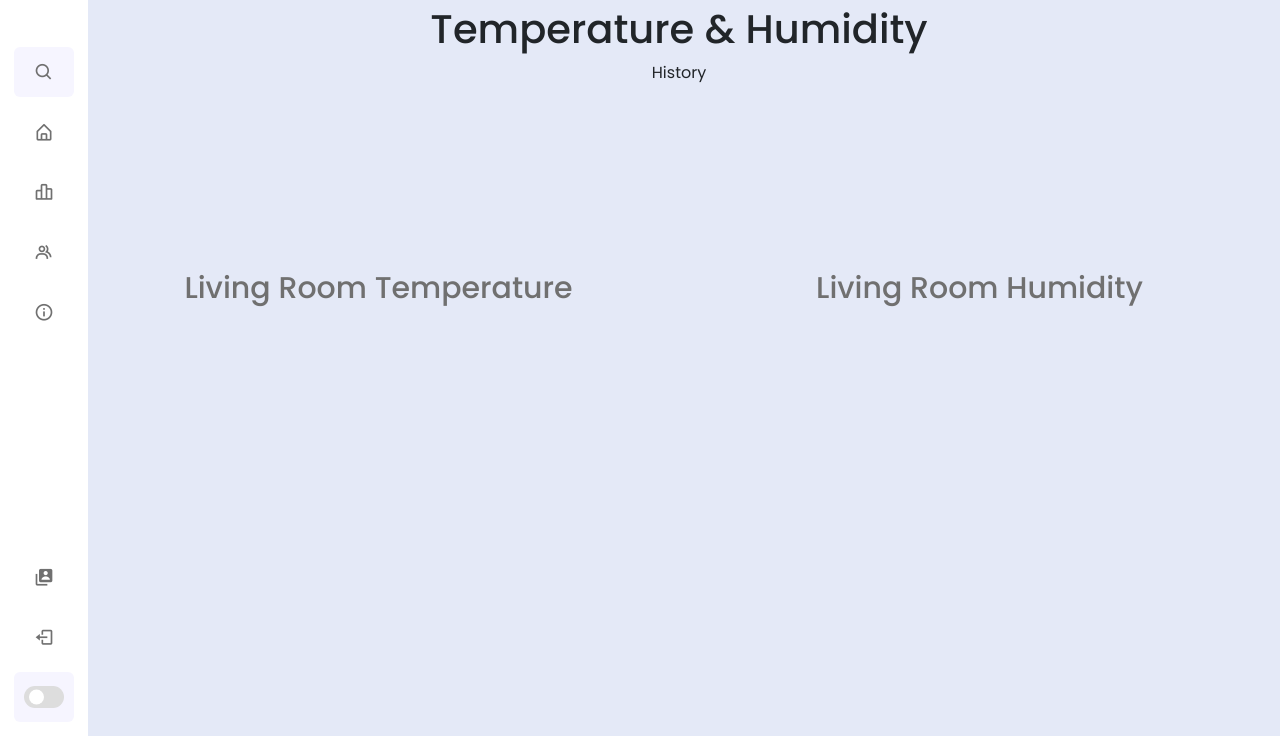
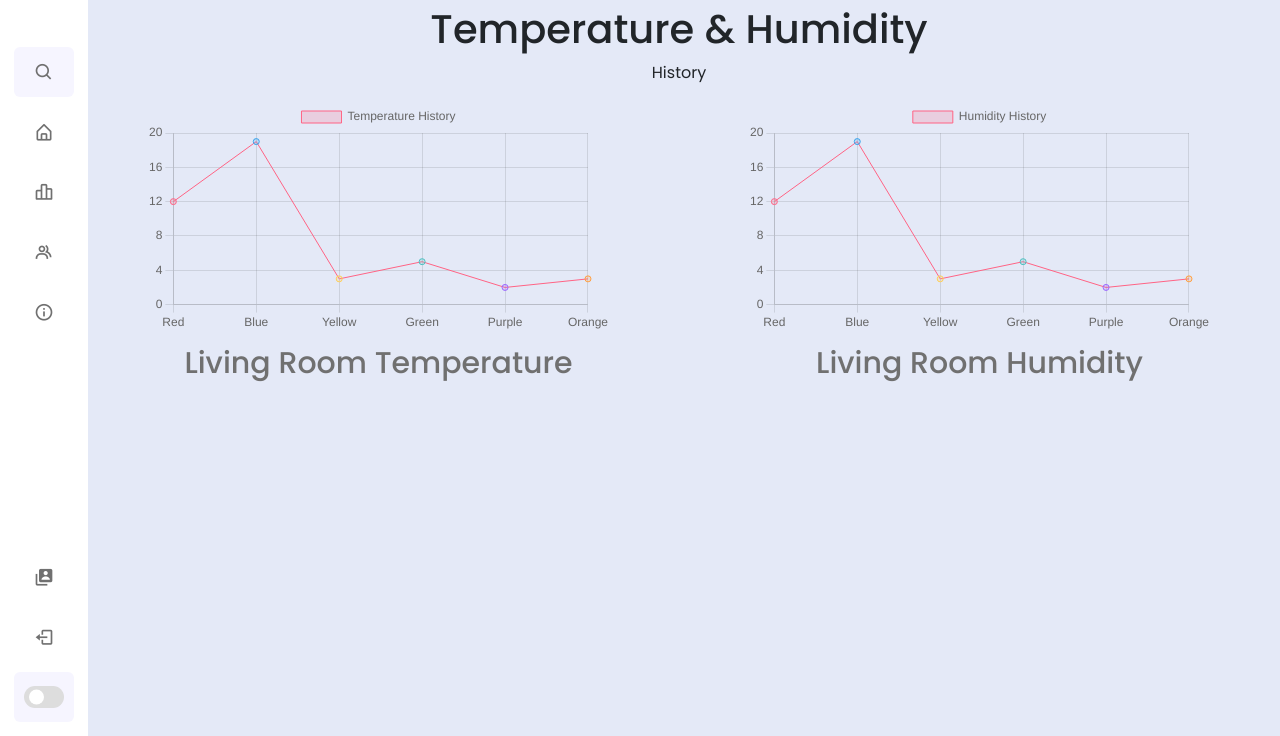
Before and after one commit to MartinZakhaev/SABI-IoT-Dashboard, a website: page pages/statistic.html in a window 1280 px wide. Shown: the part 64-800 px from the top of the page. Drawn offline with nearby package versions, Linux system fonts and the light colour scheme; files that its build step writes are made by us from their sources; files whose address does not match are found by name.

Commit message:
adding history chart for temperature and humidity to statistic page

```diff
--- a/pages/statistic.html
+++ b/pages/statistic.html
@@ -117,13 +117,13 @@
             <p>History</p>
             <div class="row row-cols-2">
                 <div class="col">
-                    <div class="chart-box">
+                    <div class="chart-box mx-2 px-5">
                         <canvas id="temp"></canvas>
                     </div>
                     <h2 class="text">Living Room Temperature</h2>
                 </div>
                 <div class="col">
-                    <div class="chart-box">
+                    <div class="chart-box mx-2 px-5">
                         <canvas id="humidity"></canvas>
                     </div>
                     <h2 class="text">Living Room Humidity</h2>
@@ -133,6 +133,82 @@
     </section>
 
     <script src="https://cdn.jsdelivr.net/npm/bootstrap@5.2.2/dist/js/bootstrap.bundle.min.js"></script>
+    <script src="https://cdn.jsdelivr.net/npm/chart.js"></script>
+    <script>
+        const tempCanvas = document.getElementById('temp');
+        const tempChart = new Chart(tempCanvas, {
+            type: 'line',
+            data: {
+                labels: ['Red', 'Blue', 'Yellow', 'Green', 'Purple', 'Orange'],
+                datasets: [{
+                    label: 'Temperature History',
+                    data: [12, 19, 3, 5, 2, 3],
+                    backgroundColor: [
+                        'rgba(255, 99, 132, 0.2)',
+                        'rgba(54, 162, 235, 0.2)',
+                        'rgba(255, 206, 86, 0.2)',
+                        'rgba(75, 192, 192, 0.2)',
+                        'rgba(153, 102, 255, 0.2)',
+                        'rgba(255, 159, 64, 0.2)'
+                    ],
+                    borderColor: [
+                        'rgba(255, 99, 132, 1)',
+                        'rgba(54, 162, 235, 1)',
+                        'rgba(255, 206, 86, 1)',
+                        'rgba(75, 192, 192, 1)',
+                        'rgba(153, 102, 255, 1)',
+                        'rgba(255, 159, 64, 1)'
+                    ],
+                    borderWidth: 1
+                }]
+            },
+            options: {
+                scales: {
+                    y: {
+                        beginAtZero: true
+                    }
+                }
+            }
+        });
+    </script>
+    <script>
+        const humidityCanvas = document.getElementById('humidity');
+        const humidityChart = new Chart(humidityCanvas, {
+            type: 'line',
+            data: {
+                labels: ['Red', 'Blue', 'Yellow', 'Green', 'Purple', 'Orange'],
+                datasets: [{
+                    label: 'Humidity History',
+                    data: [12, 19, 3, 5, 2, 3],
+                    backgroundColor: [
+                        'rgba(255, 99, 132, 0.2)',
+                        'rgba(54, 162, 235, 0.2)',
+                        'rgba(255, 206, 86, 0.2)',
+                        'rgba(75, 192, 192, 0.2)',
+                        'rgba(153, 102, 255, 0.2)',
+                        'rgba(255, 159, 64, 0.2)'
+                    ],
+                    borderColor: [
+                        'rgba(255, 99, 132, 1)',
+                        'rgba(54, 162, 235, 1)',
+                        'rgba(255, 206, 86, 1)',
+                        'rgba(75, 192, 192, 1)',
+                        'rgba(153, 102, 255, 1)',
+                        'rgba(255, 159, 64, 1)'
+                    ],
+                    borderWidth: 1
+                }]
+            },
+            options: {
+                scales: {
+                    y: {
+                        beginAtZero: true
+                    }
+                }
+            }
+        });
+    </script>
+
     <script src="assets/script/mode.js"></script>
 
 </body>
```
